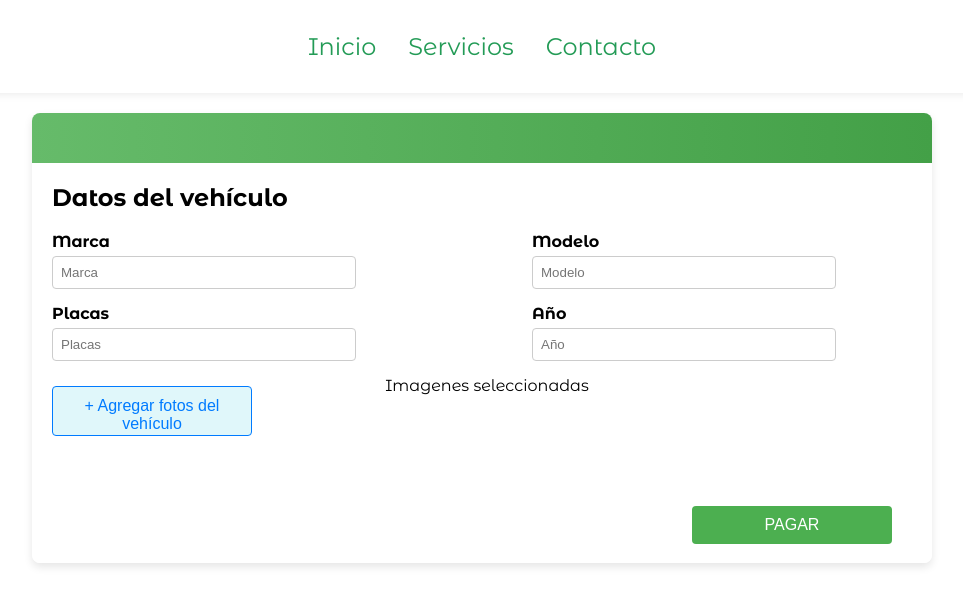
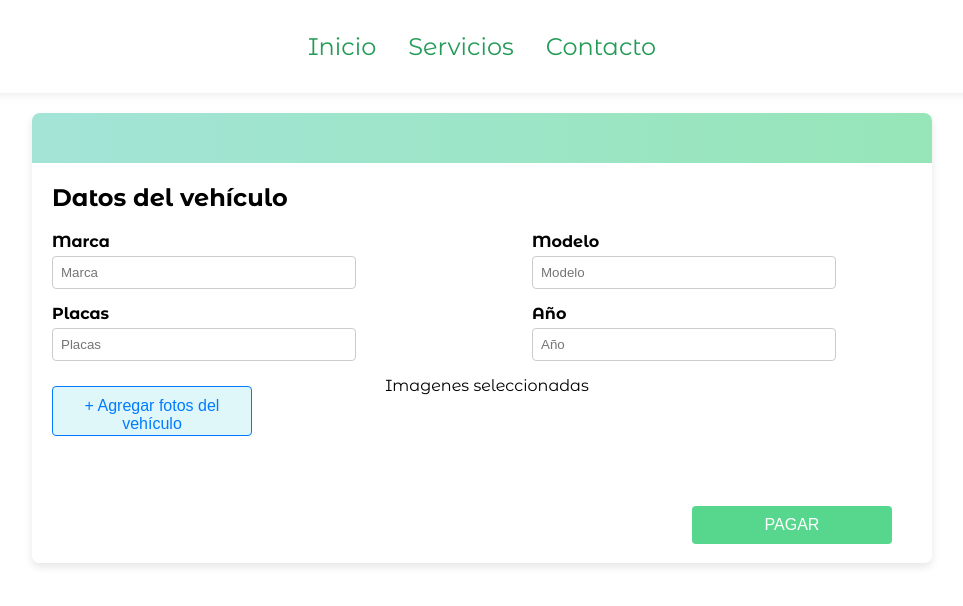
Before and after one commit to JesugG17/proyecto-aseguradora, a Vue app in the folder frontend/: page /register-car-info in a window 1280 px wide. Shown: the top 606 px of the page, without its empty margins (158-1121 px from the left). Built offline with nearby package versions, Linux system fonts and the light colour scheme.

Commit message:
add some design changes

```diff
--- a/frontend/index.html
+++ b/frontend/index.html
@@ -4,7 +4,7 @@
     <meta charset="UTF-8" />
     <link rel="icon" type="image/svg+xml" href="/vite.svg" />
     <meta name="viewport" content="width=device-width, initial-scale=1.0" />
-    <title>Vite + Vue</title>
+    <title>Aseguradora</title>
   </head>
   <body>
     <div id="app"></div>
--- a/frontend/src/pages/RegisterCarInfo.vue
+++ b/frontend/src/pages/RegisterCarInfo.vue
@@ -150,7 +150,7 @@ export default {
 
 .header {
     height: 50px;
-    background: linear-gradient(to right, #66bb6a, #43a047);
+    background: linear-gradient(to left, #2ECC7180, #A3E4D7);
 }
 
 .form-container {
@@ -219,12 +219,13 @@ h2 {
 }
 
 .pay-button {
-    background-color: #4CAF50;
+    background-color: #2ECC71CC;
     color: white;
     position: relative;
     margin-top: 150px;
     right: 20px;
     bottom: 20px;
+    transition: all 350ms;
 }
 
 .photo-button:hover {
@@ -233,7 +234,7 @@ h2 {
 }
 
 .pay-button:hover {
-    background-color: #45a049;
+    filter: brightness(90%);
 }
 
 .form-container {
```
